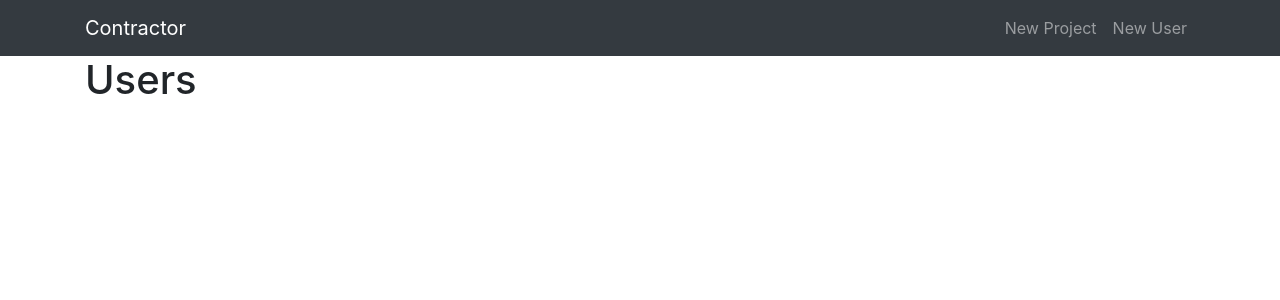
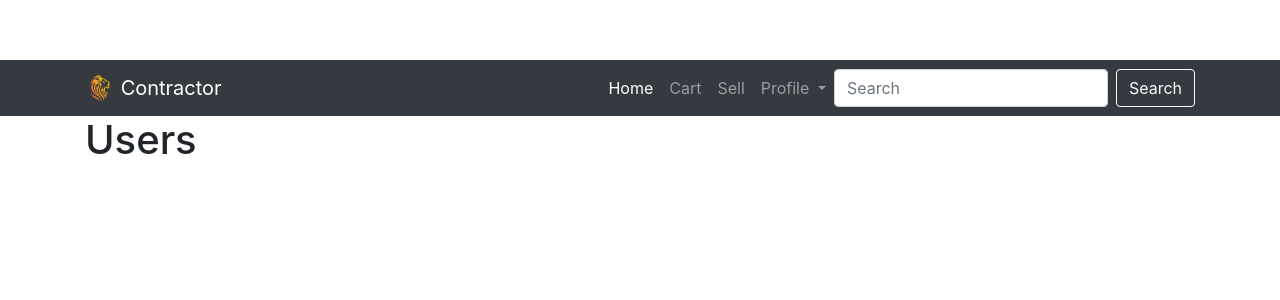
Before and after one commit to SamuelFolledo/Contractor, a Flask app: page / in a window 1280 px wide. Shown: the top 300 px of the page. Run offline with Flask 2, Linux system fonts and the light colour scheme; data that the repository does not hold is empty; some libraries are stand-ins or nearby versions.

Commit message:
[add] added a dropdown to navbar Profile item

```diff
--- /dev/null
+++ b/static/css/styles.css
@@ -0,0 +1,86 @@
+/* Nav Bar styles */
+body {
+    padding-top: 60px;
+    padding-bottom: 40px;
+  }
+
+  .sidebar-nav {
+    padding: 9px 0;
+  }
+
+  .dropdown-menu .sub-menu {
+    left: 100%;
+    position: absolute;
+    top: 0;
+    visibility: hidden;
+    margin-top: -1px;
+  }
+
+  .dropdown-menu li:hover .sub-menu {
+    visibility: visible;
+  }
+
+  .dropdown:hover .dropdown-menu {
+    display: block;
+  }
+
+  .nav-tabs .dropdown-menu,
+  .nav-pills .dropdown-menu,
+  .navbar .dropdown-menu {
+    margin-top: 0;
+  }
+
+  .navbar .sub-menu:before {
+    border-bottom: 7px solid transparent;
+    border-left: none;
+    border-right: 7px solid rgba(0, 0, 0, 0.2);
+    border-top: 7px solid transparent;
+    left: -7px;
+    top: 10px;
+  }
+
+  .navbar .sub-menu:after {
+    border-top: 6px solid transparent;
+    border-left: none;
+    border-right: 6px solid #fff;
+    border-bottom: 6px solid transparent;
+    left: 10px;
+    top: 11px;
+    left: -6px;
+  }
+
+
+/* user_image_container needed to position the button. Adjust the width as needed */
+.user_image_container {
+position: relative;
+width: 250px;
+height: 300px;
+/* width: 10%; */
+}
+
+/* Make the image responsive */
+.user_image_container .img {
+width: 250px; /*width: 250px !important;*/
+height: 300px;
+}
+
+
+/* Style the button and place it in the middle of the user_image_container/image */
+.user_image_container .btn {
+position: absolute;
+bottom: 0;
+right: 0;
+transform: translate(-50%, 0%);
+-ms-transform: translate(-50%, -50%);
+background-color: #042fdc;
+color: white;
+font-size: 16px;
+padding: 12px 24px;
+border: none;
+cursor: pointer;
+border-radius: 5px;
+}
+
+.user_image_container .btn:hover {
+    background-color: red;
+}
--- a/templates/base.html
+++ b/templates/base.html
@@ -8,7 +8,8 @@
     <title>Contractor</title>
     <!-- Latest compiled and minified CSS -->
     <link rel="stylesheet" href="https://maxcdn.bootstrapcdn.com/bootstrap/4.0.0/css/bootstrap.min.css" integrity="sha384-Gn5384xqQ1aoWXA+058RXPxPg6fy4IWvTNh0E263XmFcJlSAwiGgFAW/dAiS6JXm" crossorigin="anonymous">
-</head>
+    <link type="text/css" href="{{ url_for('static', filename='css/styles.css') }}" rel="stylesheet">
+  </head>
 
 <body>
     {% include 'partials/navbar.html' %}
--- a/templates/partials/navbar.html
+++ b/templates/partials/navbar.html
@@ -5,6 +5,7 @@
 
         <div class='navbar-header'>
             <a class='navbar-brand' href='/'>
+                <img src="/static/photos/lion-logo.png" width="30" height="30" class="d-inline-block align-top" alt="store logo">
                 Contractor
             </a>
         </div>
@@ -16,12 +17,28 @@
         <!--The nav itself-->
         <div class="collapse navbar-collapse" id="navbarResponsive">
             <ul class="navbar-nav ml-auto">
-                <li id="link-new-project" class="nav-item">
-                    <a class="nav-link" href="/projects/new">New Project</a>
+                <a class="nav-item active nav-link" id="link-home" href="/">Home
+                    <span class="sr-only">(current)</span>
+                </a>
+                <a class="nav-item nav-link" id="link-cart" href="/cart/new">Cart</a>
+                <a class="nav-item nav-link" id="link-listings" href="/projects/new">Sell</a>
+
+                <li class="nav-item dropdown"> <!--Profile Dropdown-->
+                    <a class="nav-link dropdown-toggle" href="#" id="navbarDropdownMenuLink" role="button" data-toggle="dropdown" aria-haspopup="true" aria-expanded="false">
+                        Profile
+                    </a>
+                    <div class="dropdown-menu dropdown-dark" aria-labelledby="navbarDropdownMenuLink">
+                        <a class="dropdown-item" href="/users/new">Profile</a>
+                        <a class="dropdown-item" href="#">Manage Listings</a>
+                        <a class="dropdown-item" href="#">Settings</a>
+                        <a class="dropdown-item" href="#">Logout</a>
+                    </div>
                 </li>
-                <li id="link-new-user" class="nav-item">
-                    <a class="nav-link" href="/users/new">New User</a>
-                </li>
+
+                <form class="form-inline my-2 my-lg-0">
+                    <input class="form-control mr-sm-2" type="search" placeholder="Search" aria-label="Search">
+                    <button class="btn btn-outline-light my-2 my-sm-0" type="submit">Search</button>
+                </form>
             </ul>
         </div>
 
--- a/templates/users_index.html
+++ b/templates/users_index.html
@@ -7,10 +7,16 @@
     <div class='row'>
         {% for user in users %}
             <div class='col-md-3'>
-                <h2><a href='/users/{{ user._id }}'>{{ user.user_name }}</a></h2>
+                <h2>
+                    <a href='/users/{{ user._id }}'>{{ user.user_name }}</a>
+                </h2>
                 {% if user.user_image is defined and user.user_image|length %}
-                    <a href=/users/{{ user._id }}><img class="rounded-circle img-fluid" src={{user.user_image}} style="width:250px; height:300px"></a>
+                    <a href=/users/{{ user._id }}>
+                        <img class="rounded-circle img-fluid" src={{user.user_image}} style="width:250px; height:300px">
+                    </a>
+                    <button class="btn">Add To Favorites</button>
                 {% endif %}
+
                 <small>{{ user.user_description }}</small>
             </div>
         {% endfor %}
```
Also changed, not shown: static/photos/lion-logo.png (added).
